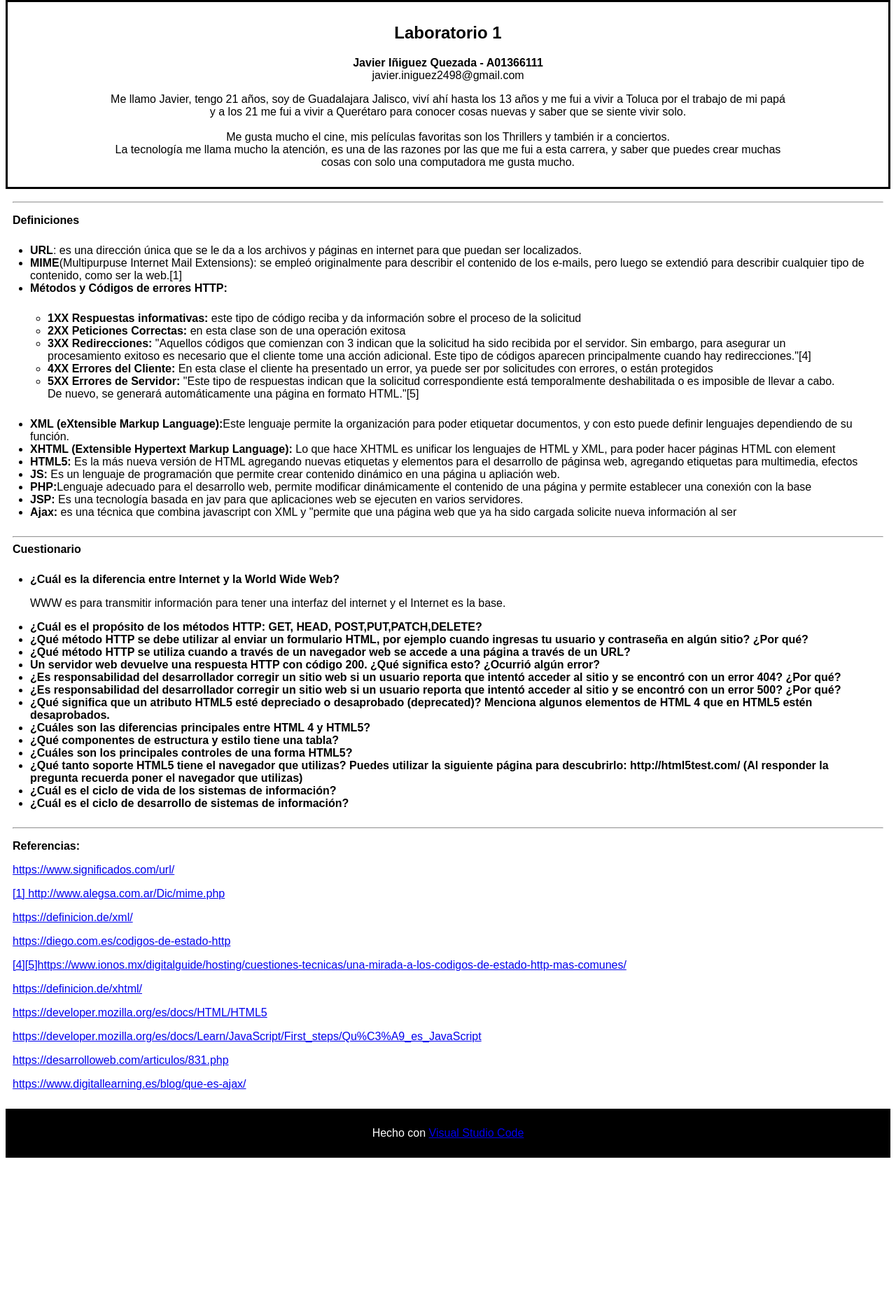
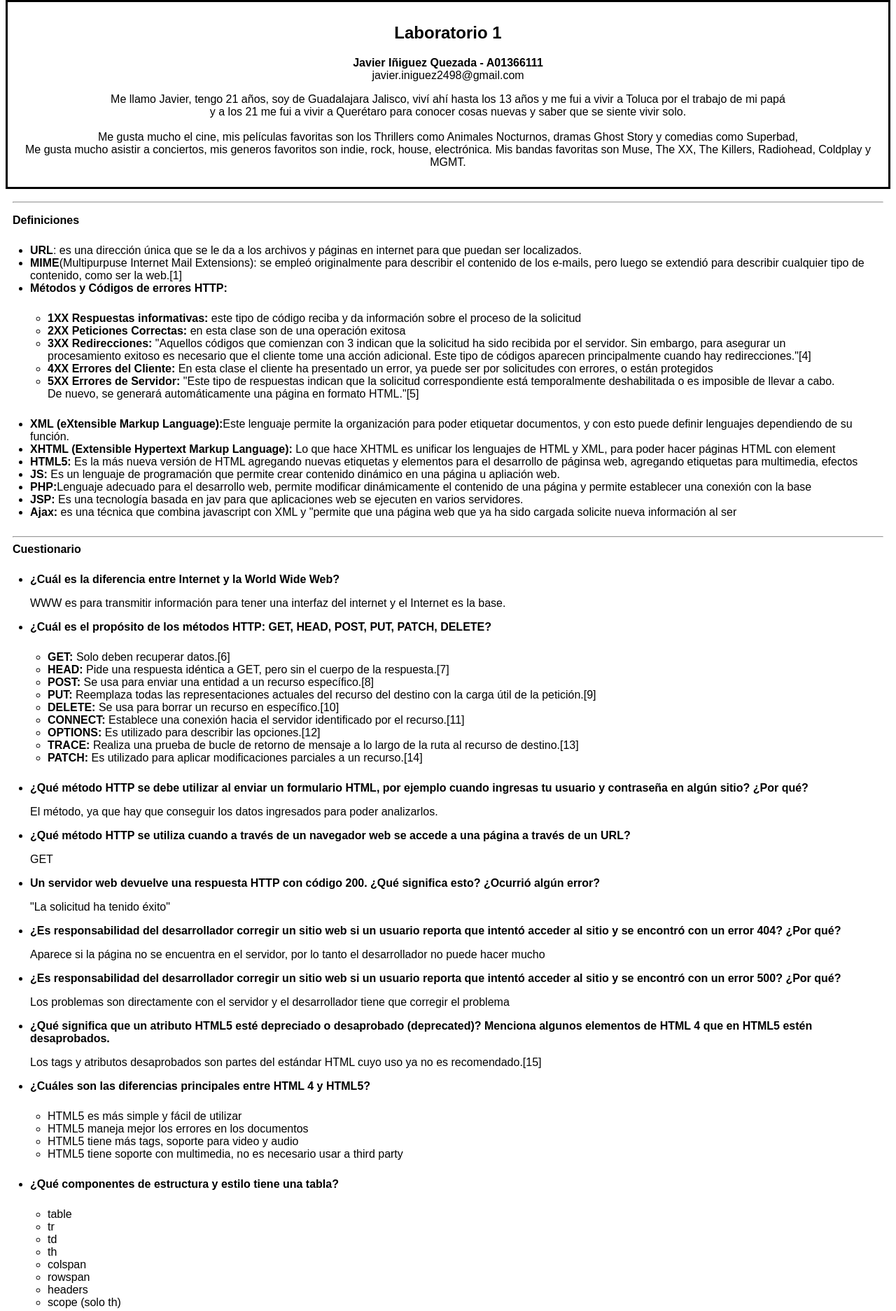
Before and after one commit to A01366111/DAWBD, a PHP site: page / in a window 1280 px wide. Shown: the part 150-2023 px from the top of the page at 70% size. Before the commit the page ends 1804 px from the top, so only its background shows below. Run offline with PHP 8.4, Linux system fonts and the light colour scheme.

Commit message:
Cuestionario Terminado

```diff
--- a/index.html
+++ b/index.html
@@ -24,8 +24,8 @@
         <a name="lab1"><h2>Laboratorio 1</h2></a>
             <b><p>Javier Iñiguez Quezada - A01366111 </b> <br> javier.iniguez2498@gmail.com </p>
             <p>Me llamo Javier, tengo 21 años, soy de Guadalajara Jalisco, viví ahí hasta los 13 años y me fui a vivir a Toluca por el trabajo de mi papá <br> y a los 21 me fui a vivir a Querétaro
-               para conocer cosas nuevas y saber que se siente vivir solo. <br> <br>Me gusta mucho el cine, mis películas favoritas son los Thrillers y también ir a conciertos. <br>
-               La tecnología me llama mucho la atención, es una de las razones por las que me fui a esta carrera, y saber que puedes crear muchas <br> cosas con solo una computadora me gusta mucho.
+               para conocer cosas nuevas y saber que se siente vivir solo. <br> <br>Me gusta mucho el cine, mis películas favoritas son los Thrillers como Animales Nocturnos, dramas Ghost Story y comedias como Superbad, <br>
+               Me gusta mucho asistir a conciertos, mis generos favoritos son indie, rock, house, electrónica. Mis bandas favoritas son Muse, The XX, The Killers, Radiohead, Coldplay y MGMT.
             </p>
     </article>
     <article>
@@ -58,36 +58,73 @@
         <ul>
             <li><b>¿Cuál es la diferencia entre Internet y la World Wide Web?</b></li>
             <p>WWW es para transmitir información para tener una interfaz del internet y el Internet es la base.</p>
-            <li><b>¿Cuál es el propósito de los métodos HTTP: GET, HEAD, POST,PUT,PATCH,DELETE?</b></li>
-
+            <li><b>¿Cuál es el propósito de los métodos HTTP: GET, HEAD, POST, PUT, PATCH, DELETE?</b></li>
+                <ul>
+                    <li><strong> GET: </strong>Solo deben recuperar datos.[6]</li>
+                    <li><strong> HEAD: </strong>Pide una respuesta idéntica a GET, pero sin el cuerpo de la respuesta.[7]</li>
+                    <li><strong> POST: </strong>Se usa para enviar una entidad a un recurso específico.[8]</li>
+                    <li><strong> PUT: </strong>Reemplaza todas las representaciones actuales del recurso del destino con la carga útil de la petición.[9]</li>
+                    <li><strong> DELETE: </strong>Se usa para borrar un recurso en específico.[10]</li>
+                    <li><strong> CONNECT: </strong>Establece una conexión hacia el servidor identificado por el recurso.[11]</li>
+                    <li><strong> OPTIONS: </strong>Es utilizado para describir las opciones.[12]</li>
+                    <li><strong> TRACE: </strong>Realiza una prueba de bucle de retorno de mensaje a lo largo de la ruta al recurso de destino.[13]</li>
+                    <li><strong> PATCH: </strong>Es utilizado para aplicar modificaciones parciales a un recurso.[14]</li>
+                </ul>
             <li><b>¿Qué método HTTP se debe utilizar al enviar un formulario HTML, por ejemplo cuando ingresas tu usuario y contraseña en
             algún sitio? ¿Por qué?</b></li>
-
+            <p>El método, ya que hay que conseguir los datos ingresados para poder analizarlos.</p>
             <li><b>¿Qué método HTTP se utiliza cuando a través de un navegador web se accede a una página a través de un URL?</b></li>
-
+            <p>GET</p>
             <li><b>Un servidor web devuelve una respuesta HTTP con código 200. ¿Qué significa esto? ¿Ocurrió algún error?</b></li>
-
+            <p>"La solicitud ha tenido éxito"</p>
             <li><b>¿Es responsabilidad del desarrollador corregir un sitio web si un usuario reporta que intentó acceder al sitio y se
             encontró con un error 404? ¿Por qué?</b></li>
-
+            <p>Aparece si la página no se encuentra en el servidor, por lo tanto el desarrollador no puede hacer mucho</p>
             <li><b>¿Es responsabilidad del desarrollador corregir un sitio web si un usuario reporta que intentó acceder al sitio y se
             encontró con un error 500? ¿Por qué?</b></li>
-
+            <p>Los problemas son directamente con el servidor y el desarrollador tiene que corregir el problema</p>
             <li><b>¿Qué significa que un atributo HTML5 esté depreciado o desaprobado (deprecated)? Menciona algunos elementos de HTML 4
             que en HTML5 estén desaprobados.</b></li>
-
+            <p>Los tags y atributos desaprobados son partes del estándar HTML cuyo uso ya no es recomendado.[15]
             <li><b>¿Cuáles son las diferencias principales entre HTML 4 y HTML5?</b></li>
-
+            <ul>
+                <li>HTML5 es más simple y fácil de utilizar</li>
+                <li>HTML5 maneja mejor los errores en los documentos</li>
+                <li>HTML5 tiene más tags, soporte para video y audio</li>
+                <li>HTML5 tiene soporte con multimedia, no es necesario usar a third party</li>
+            </ul>
             <li><b>¿Qué componentes de estructura y estilo tiene una tabla?</b></li>
-
+            <ul>
+                <li> table </li>
+                <li> tr </li>
+                <li> td </li>
+                <li> th </li>
+                <li> colspan </li>
+                <li> rowspan </li>
+                <li> headers </li>
+                <li> scope (solo th) </li>
+                    <ul>
+                        <li>row</li>
+                        <li>col</li>
+                        <li>rowgroup</li>
+                        <li>colgroup</li>
+                        <li>auto</li>
+                    </ul>
+                <li> abbr (solo th) </li>
+                <li> thead </li>
+                <li> tbody </li>
+                <li> tfoot </li>
+                <li> caption </li>
+            </ul>
             <li><b>¿Cuáles son los principales controles de una forma HTML5?</b></li>
-
+                <p>form, input, textarea, label </p>
             <li><b>¿Qué tanto soporte HTML5 tiene el navegador que utilizas? Puedes utilizar la siguiente página para descubrirlo:
             http://html5test.com/ (Al responder la pregunta recuerda poner el navegador que utilizas)</b></li>
-
+            <p>Uso Chrome, y obtuvo 504 puntos de 555</p>
             <li><b>¿Cuál es el ciclo de vida de los sistemas de información?</b></li>
-
+            <p>Nacimiento <br> Desarrollo <br> Producción <br> Muerte </p>
             <li><b>¿Cuál es el ciclo de desarrollo de sistemas de información?</b></li>
+            <p>Análisis <br>Diseño <br> Construcción <br> Prueba <br>Puesta en Marcha <br>Mantenimiento</p>
         </ul>
         <hr>
 
@@ -103,6 +140,13 @@
             <p> <a href="https://developer.mozilla.org/es/docs/Learn/JavaScript/First_steps/Qu%C3%A9_es_JavaScript" target="_blank" >https://developer.mozilla.org/es/docs/Learn/JavaScript/First_steps/Qu%C3%A9_es_JavaScript</a> </p>
             <p> <a href="https://desarrolloweb.com/articulos/831.php" target="_blank" >https://desarrolloweb.com/articulos/831.php</a> </p>
             <p> <a href="https://www.digitallearning.es/blog/que-es-ajax/" target="_blank" >https://www.digitallearning.es/blog/que-es-ajax/</a> </p>
+            <p> <a href="https://developer.mozilla.org/es/docs/Web/HTTP/Methods" target="_blank" >[6][7][8][9][10][11][12][13][14]https://developer.mozilla.org/es/docs/Web/HTTP/Methods</a></p>
+            <p><a href="https://sites.google.com/site/dwebhtml/reference/deprecated" target="_blank" >[15]https://sites.google.com/site/dwebhtml/reference/deprecated</a></p>
+            <p><a href="https://lenguajehtml.com/p/html/semantica/etiquetas-html-de-tablas" target="_blank" >https://lenguajehtml.com/p/html/semantica/etiquetas-html-de-tablas</a></p>
+            <p><a href="http://" target="_blank" ></a></p>
+            <p><a href="http://" target="_blank" ></a></p>
+            <p><a href="http://" target="_blank" ></a></p>
+            <p><a href="http://" target="_blank" ></a></p>
     </article>
 </section>
 
--- a/style.css
+++ b/style.css
@@ -51,7 +51,7 @@ li a {
 }
 
 p.cotacto{
-    text-align: center;
+    text-align: justify;
 }
 
 /* Change the link color to #111 (black) on hover
```
